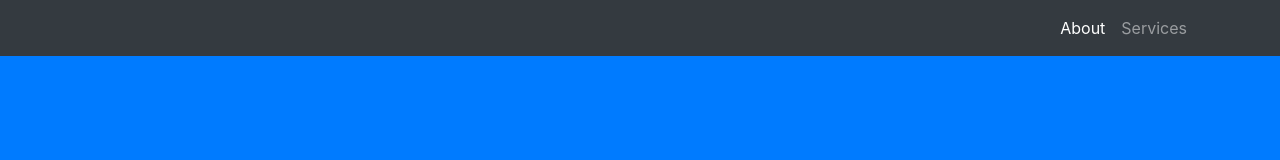
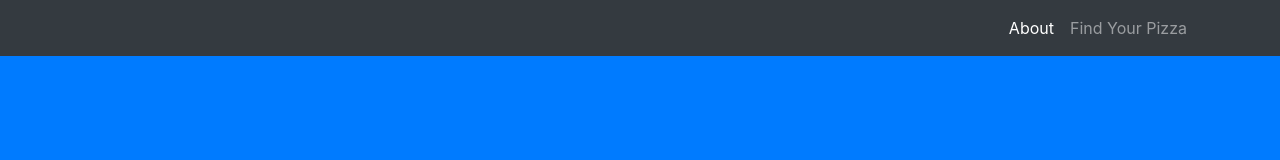
Before and after one commit to QECProgramming/team6, a website with bundled scripts: page Team 6 Submission Work/webPage/index.html in a window 1280 px wide. Shown: the top 160 px of the page. Built offline with nearby package versions, Linux system fonts and the light colour scheme.

Commit message:
small change

```diff
--- a/Team 6 Submission Work/webPage/index.html
+++ b/Team 6 Submission Work/webPage/index.html
@@ -33,7 +33,7 @@
               <a class="nav-link js-scroll-trigger" href="#about">About</a>
             </li>
             <li class="nav-item">
-              <a class="nav-link js-scroll-trigger" href="#services">Services</a>
+              <a class="nav-link js-scroll-trigger" href="#services">Find Your Pizza</a>
             </li>
           </ul>
         </div>
```
